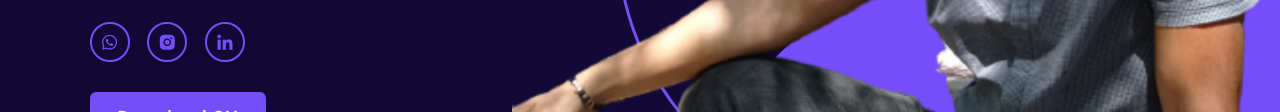
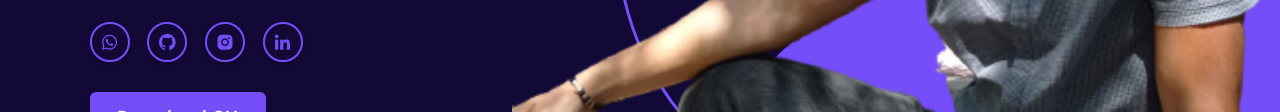
Before and after one commit to ING-JORGE2022/Mi-Portafolio, a website: page index.html in a window 1280 px wide. Shown: the part 463-575 px from the top of the page. Drawn offline with nearby package versions, Linux system fonts and the light colour scheme.

Commit message:
actualizacion cambios 13/05/23

```diff
--- a/index.html
+++ b/index.html
@@ -50,6 +50,9 @@
           <a target="_blank" href="https://wa.me/573243713936"
             ><i class="bx bxl-whatsapp"></i
           ></a>
+          <a target="_blank" href="https://github.com/ING-JORGE2022?tab=repositories"
+            ><i class='bx bxl-github'></i>
+          </a>
           <a
             target="_blank"
             href="https://www.instagram.com/badpapu/?igshid=OTk0YzhjMDVlZA%3D%3D"
```
